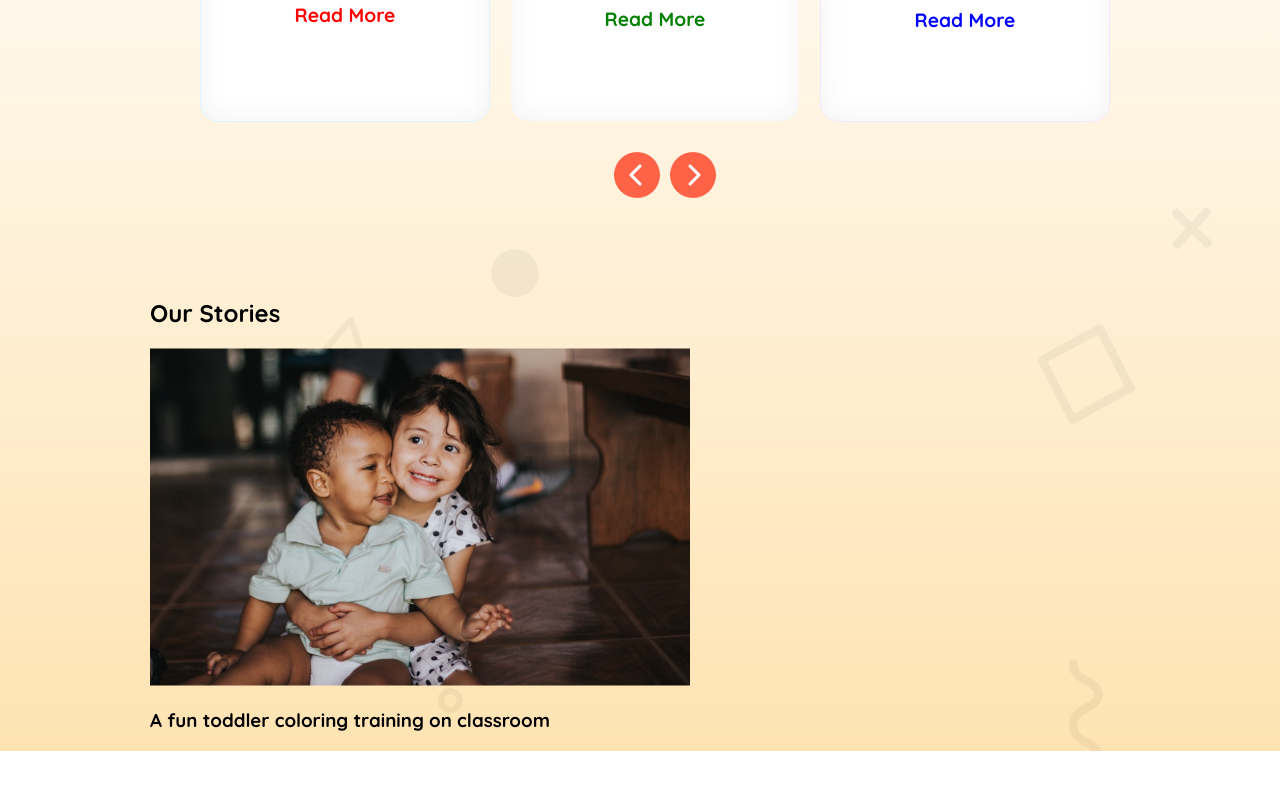
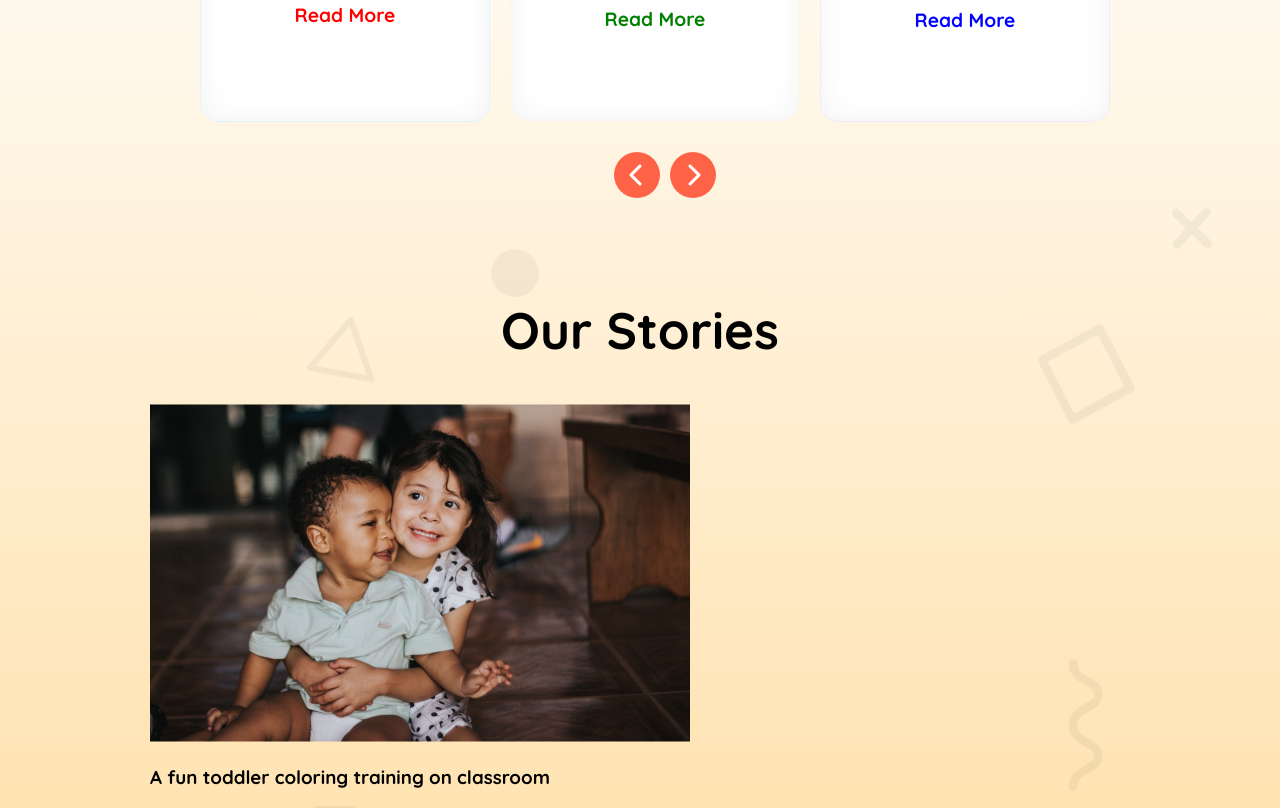
Before and after one commit to RazzaqueHabib/Assignement-2, a plain HTML site: page index.html in a window 1280 px wide. Shown: the part 1293-2101 px from the top of the page. Before the commit the page ends 2044 px from the top, so only its background shows below. Drawn offline with Linux system fonts and the light colour scheme; some icons are missing.

Commit message:
testing that code retore git or not

```diff
--- a/style.css
+++ b/style.css
@@ -197,3 +197,9 @@
     font-size: 1.5rem;
     border-radius: 50%;
 }
+
+/* Story Section==================================================== */
+.story-heading{
+    font-size: 3.2rem;
+    text-align: center;
+}
```
